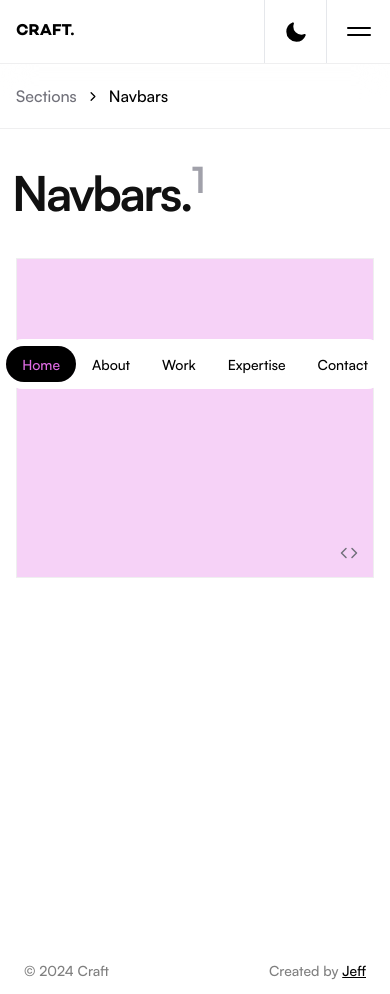
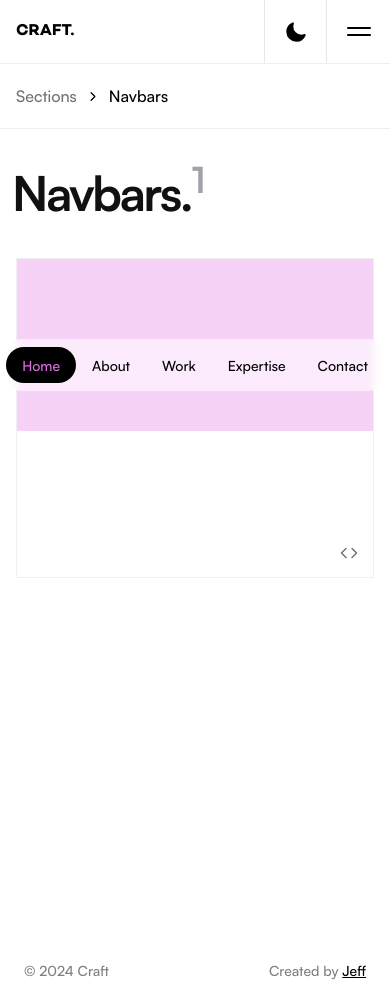
Before and after one commit to Jeff-Maina/craft, a Next.js app: page /sections/navbars in a window 390 px wide. Built offline with nearby package versions, Linux system fonts and the light colour scheme.

Commit message:
Finish navbar 001

```diff
--- a/src/app/(pages)/elements/ElementLayout.tsx
+++ b/src/app/(pages)/elements/ElementLayout.tsx
@@ -28,7 +28,7 @@ const ElementLayout: FC<ButtonProps> = ({ children, codeBlock, className }) => {
 
   return (
     <article
-      className={`w-full h-80 md:h-auto max-h-[34rem] md:aspect-square  flex flex-col justify-between pt-4 ${className} font-satoshi-medium group/card relative border border-zinc-200/60 md:border-zinc-200 hover:lg:border-zinc-300 transition-all duration-200`}
+      className={`w-full min-h-80 md:h-auto max-h-[34rem] md:aspect-square  flex flex-col justify-between pt-4 ${className} font-satoshi-medium group/card relative border border-zinc-200/60 md:border-zinc-200 hover:lg:border-zinc-300 transition-all duration-200`}
     >
       <div className=" w-full h-full flex items-center justify-center">
         {children}
--- /dev/null
+++ b/src/app/(pages)/elements/buttons/(examples)/button_011/codeblock.tsx
@@ -0,0 +1,7 @@
+const javascript: string = ``;
+const typescript: string = ``;
+
+export const codeblock = {
+  javascript,
+  typescript,
+};
--- a/src/app/(pages)/elements/buttons/ButtonsList.tsx
+++ b/src/app/(pages)/elements/buttons/ButtonsList.tsx
@@ -7,6 +7,7 @@ import Button005 from "./(examples)/button_005/button_005";
 import Button007 from "./(examples)/button_007/button_007";
 import Button008 from "./(examples)/button_008/button_008";
 import Button009 from "./(examples)/button_009/button_009";
+import Button011 from "./(examples)/button_011/button_011";
 
 type Button = JSX.Element;
 
@@ -20,4 +21,5 @@ export const ButtonsList: Array<Button> = [
   <Button007 />,
   <Button008 />,
   <Button009 />,
+  <Button011 />,
 ];
--- /dev/null
+++ b/src/app/(pages)/sections/navbars/(examples)/navbar_001/data.tsx
@@ -0,0 +1,116 @@
+import {
+  Cherry,
+  GraduationCap,
+  Heart,
+  LineChart,
+  Microscope,
+  Music,
+  Palette,
+  Pill,
+} from "lucide-react";
+
+import { ReactNode } from "react";
+
+interface links {
+  link: string;
+  color: string;
+  label: string;
+  hasDropdown: boolean;
+}
+
+export const Links: Array<links> = [
+  {
+    link: "Home",
+    color: "298, 70%, 66%",
+    label: "Home",
+    hasDropdown: false,
+  },
+  {
+    link: "About",
+    color: "38, 100%, 60%",
+    label: "About",
+    hasDropdown: false,
+  },
+  {
+    link: "Work",
+    // color: "204, 88%, 71%",
+    color: "102, 48%, 49%",
+    label: "Work",
+    hasDropdown: true,
+  },
+  {
+    link: "Expertise",
+    color: "337, 100%, 50%",
+    label: "Expertise",
+    hasDropdown: false,
+  },
+  {
+    link: "Contact",
+    color: "54, 100%, 56%",
+    label: "Contact",
+    hasDropdown: false,
+  },
+];
+interface NavLinkItem {
+  label: string;
+  icon: ReactNode;
+  bg: string;
+  border: string;
+}
+
+export const whatWeDo: Array<NavLinkItem> = [
+  {
+    label: "Design",
+    icon: <Palette size={16} className="stroke-[#3468c0]" />,
+    bg: "#d0e1ff",
+    border: "#3468c0",
+  },
+  {
+    label: "Research",
+    icon: <Microscope size={16} className="stroke-[#416D19]" />,
+    bg: "#e0f7cb",
+    border: "#416D19",
+  },
+  {
+    label: "Non profit",
+    icon: <Heart size={16} className="stroke-[#D04848]" />,
+    bg: "#fddcdc",
+    border: "#D04848",
+  },
+  {
+    label: "Strategy",
+    icon: <LineChart size={16} className="stroke-[#40A2E3]" />,
+    bg: "#d4edfd",
+    border: "#40A2E3",
+  },
+];
+export const industries: Array<NavLinkItem> = [
+  {
+    label: "Music",
+    icon: <Music size={16} className="stroke-[#FFB000]" />,
+    bg: "#faf1dd",
+    // bg: "41, 100%, 50%",
+    border: "#FFB000",
+  },
+  {
+    label: "Nutrition",
+    icon: <Cherry size={16} className="stroke-[#FF4B91]" />,
+    bg: "#fcdae7",
+    // bg: "337, 100%, 65%",
+    border: "#FF4B91",
+  },
+  {
+    label: "Education",
+    icon: <GraduationCap size={16} className="stroke-[#0B60B0]" />,
+    bg: "#e0edfa",
+    // bg: "209, 88%, 37%",
+    border: "#0B60B0",
+  },
+  {
+    label: "Medicine",
+    icon: <Pill size={16} className="stroke-[#836FFF]" />,
+    bg: "#e8e5fd",
+    // bg: "248, 100%, 72%",
+    border: "#836FFF",
+  },
+];
--- a/src/app/(pages)/sections/navbars/(examples)/navbar_001/navbar_001.tsx
+++ b/src/app/(pages)/sections/navbars/(examples)/navbar_001/navbar_001.tsx
@@ -1,113 +1,135 @@
 "use client";
 
+import { useState, FC, ReactNode } from "react";
+import { motion } from "framer-motion";
+
+// Component imports
 import ElementLayout from "@/app/(pages)/elements/ElementLayout";
 import { codeblock } from "./codeblock";
-import { useState } from "react";
-import { motion } from "framer-motion";
+import Magnetic from "@/components/ui/MagneticButton";
+import { industries, whatWeDo, Links } from "./data";
 
-interface links {
-  link: string;
-  color: string;
+// Animation variants
+const dropdownVariants = {
+  initial: { height: 0 },
+  active: {
+    height: "auto",
+    transition: {
+      height: {
+        type: "spring",
+        bounce: 0.3,
+        duration: 0.4,
+      },
+    },
+  },
+  inactive: {
+    height: 0,
+    transition: {
+      height: {
+        type: "spring",
+        bounce: 0,
+        duration: 0.4,
+      },
+    },
+  },
+};
+
+// Types;
+type link = {
   label: string;
-  hasDropdown: boolean;
+  icon: ReactNode;
+  bg: string;
+  border: string;
+};
+
+interface dropdownitem {
+  link: link;
+  index: number;
+  closeDropDown: () => void;
 }
 
-const Links: Array<links> = [
-  {
-    link: "Home",
-    color: "298, 70%, 66%",
-    label: "Home",
-    hasDropdown: false,
-  },
-  {
-    link: "About",
-    color: "38, 100%, 60%",
-    label: "About",
-    hasDropdown: false,
-  },
-  {
-    link: "Work",
-    // color: "204, 88%, 71%",
-    color: "102, 48%, 49%",
-    label: "Work",
-    hasDropdown: true,
-  },
-  {
-    link: "Expertise",
-    color: "337, 100%, 50%",
-    label: "Expertise",
-    hasDropdown: false,
-  },
-  {
-    link: "Contact",
-    color: "54, 100%, 56%",
-    label: "Contact",
-    hasDropdown: false,
-  },
-];
+interface dropdown {
+  isDropDownActive: boolean;
+  closeDropDown: () => void;
+}
 
-const Navbar001 = () => {
-  const [activeColor, setActiveColor] = useState<String>(Links[0].color);
-  const [hoverTabIndex, setHoverTabIndex] = useState<Number>(0);
-  const [activeTabIndex, setActiveTabIndex] = useState<Number>(0);
-  const [isDropDownActive, setIsDropDownActive] = useState(false);
-  const [hoveredDropdown, setHoveredDropdown] = useState<Number>(0);
+interface tab {
+  activeColor: String;
+}
 
-  const handleTabs = (color: String, index: Number, hasDropdown: boolean) => {
-    const newIndex = hasDropdown === true ? activeTabIndex : index;
-    setActiveColor(color);
-    setActiveTabIndex(newIndex);
-    setIsDropDownActive(hasDropdown);
-    if (!hasDropdown) return;
-    setHoveredDropdown(index);
-    console.log(hoveredDropdown);
+interface navlink {
+  toggleDropDown: (status: boolean) => void;
+  isDropDownActive: boolean;
+  updateColor: (color: String) => void;
+  activeColor: String;
+}
+
+// Mini components
+const DropdownItem: FC<dropdownitem> = ({ link, index, closeDropDown }) => {
+  return (
+    <Magnetic>
+      <motion.li
+        key={index}
+        initial={{
+          backgroundColor: "#fff",
+          borderColor: "#fff",
+        }}
+        onClick={closeDropDown}
+        whileHover={{
+          backgroundColor: link.bg,
+          borderColor: link.border,
+          color: link.border,
+        }}
+        className={`flex items-center py-[10px]  p-3 w-full gap-3 text-zinc-500 rounded-[0.7rem] text-base border border-white cursor-pointer hover:font-medium`}
+      >
+        {link.icon}
+        {link.label}
+      </motion.li>
+    </Magnetic>
+  );
 };
 
+const DropDown: FC<dropdown> = ({ isDropDownActive, closeDropDown }) => {
   return (
-    <ElementLayout codeBlock={codeblock} className="!pt-0">
-      <div
-        style={{
-          backgroundColor: `hsl(${activeColor},30%)`,
-        }}
-        onClick={() => {
-          setIsDropDownActive(false);
-        }}
-        className="w-full h-full flex items-start justify-center transition-all duration-200 pt-20"
+    <motion.div
+      variants={dropdownVariants}
+      initial="initial"
+      animate={isDropDownActive ? "active" : "inactive"}
+      className="w-full rounded-b-3xl relative overflow-hidden grid grid-cols-2"
     >
-        <nav
-          className={`relative bg-white rounded-[2rem] ${
-            isDropDownActive ? "shadow" : "shadow-none"
-          } transition-all duration-300`}
-        >
-          <ul
-            onMouseLeave={() => {
-              const newIndex = !isDropDownActive
-                ? activeTabIndex
-                : hoveredDropdown;
-              console.log(newIndex, hoveredDropdown);
-              setHoverTabIndex(newIndex);
-            }}
-            className="flex items-center rounded-full bg-white p-[7px] relative z-10"
-          >
-            {Links.map((link, index) => {
-              const isTabActive = index === activeTabIndex;
+      <div className="w-full h-full flex flex-col items-center pb-5 pt-5 gap-4">
+        <h1 className="text-xl tracking-tight">What we do</h1>
+        <ul className="w-[70%] flex flex-col gap-1">
+          {whatWeDo.map((link, index) => (
+            <DropdownItem
+              key={index}
+              link={link}
+              index={index}
+              closeDropDown={closeDropDown}
+            />
+          ))}
+        </ul>
+      </div>
+      <div className="w-full h-full flex flex-col items-center  pt-5 pb-5 gap-4">
+        <h1 className="text-xl tracking-tight">Industries</h1>
+        <ul className="w-[70%] flex flex-col gap-1">
+          {industries.map((link, index) => (
+            <DropdownItem
+              key={index}
+              link={link}
+              index={index}
+              closeDropDown={closeDropDown}
+            />
+          ))}
+        </ul>
+      </div>
+    </motion.div>
+  );
+};
 
+const GhostTab: FC<tab> = ({ activeColor }) => {
   return (
-                <li
-                  onClick={(e) => {
-                    e.stopPropagation();
-                    handleTabs(link.color, index, link.hasDropdown);
-                  }}
-                  onMouseEnter={() => {
-                    setHoverTabIndex(index);
-                  }}
-                  key={index}
-                  style={{
-                    color: isTabActive ? `hsl(${link.color})` : "#000",
-                  }}
-                  className="p-[6px] px-4 cursor-pointer relative transition-colors duration-200"
-                >
-                  {index === hoverTabIndex && (
+    <Magnetic>
       <motion.div
         layoutId="ghostIndicator"
         transition={{
@@ -120,8 +142,13 @@ const Navbar001 = () => {
         }}
         className="absolute inset-0 w-full h-full rounded-full"
       ></motion.div>
-                  )}
-                  {index === activeTabIndex && (
+    </Magnetic>
+  );
+};
+
+const IndicatorTab: FC = () => {
+  return (
+    <Magnetic>
       <motion.div
         layoutId="tabIndicator"
         transition={{
@@ -131,7 +158,64 @@ const Navbar001 = () => {
         }}
         className="absolute inset-0 bg-black w-full h-full rounded-full z-[5]"
       ></motion.div>
-                  )}
+    </Magnetic>
+  );
+};
+
+const NavLinks: FC<navlink> = ({
+  updateColor,
+  isDropDownActive,
+  toggleDropDown,
+  activeColor,
+}) => {
+
+  const [hoverTabIndex, setHoverTabIndex] = useState<Number>(0);
+  const [activeTabIndex, setActiveTabIndex] = useState<Number>(0);
+  const [lastHoveredItem, setlastHoveredItem] = useState<Number>(0);
+
+  // handles the tabIndicator movement;
+  const handleTabs = (color: String, index: Number, hasDropdown: boolean) => {
+    const newIndex = hasDropdown === true ? activeTabIndex : index;
+    updateColor(color);
+    setActiveTabIndex(newIndex);
+    toggleDropDown(hasDropdown);
+
+    if (!hasDropdown) return;
+    setlastHoveredItem(index);
+
+    if (isDropDownActive) {
+      toggleDropDown(!isDropDownActive);
+    }
+  };
+
+  // resets ghost tabs position when user hovers out of the dropdown;
+  const resetTabPosition = () => {
+    const newIndex = !isDropDownActive ? activeTabIndex : lastHoveredItem;
+    setHoverTabIndex(newIndex);
+  };
+
+  return (
+    <ul
+      onMouseLeave={resetTabPosition}
+      className={`flex items-center rounded-full p-2 relative z-1`}
+    >
+      {Links.map((link, index) => {
+        const isTabActive = index === activeTabIndex;
+        return (
+          <li
+            onClick={(e) => {
+              e.stopPropagation();
+              handleTabs(link.color, index, link.hasDropdown);
+            }}
+            onMouseEnter={() => setHoverTabIndex(index)}
+            key={index}
+            style={{
+              color: isTabActive ? `hsl(${link.color})` : "#000",
+            }}
+            className="p-[6px] px-4 cursor-pointer relative transition-colors duration-200"
+          >
+            {index === hoverTabIndex && <GhostTab activeColor={activeColor} />}
+            {index === activeTabIndex && <IndicatorTab />}
             <span className="relative z-10 leading-0 text-sm">
               {link.label}
             </span>
@@ -139,22 +223,47 @@ const Navbar001 = () => {
         );
       })}
     </ul>
-          <motion.div
-            initial={{
-              height: 0,
+  );
+};
+
+const Navbar001 = () => {
+  const [activeColor, setActiveColor] = useState<String>(Links[0].color);
+  const [isDropDownActive, setIsDropDownActive] = useState(false);
+
+  // FUNCTIONS;
+  const updateColor = (color: String) => setActiveColor(color);
+  const toggleDropDown = (status: boolean) => setIsDropDownActive(status);
+  const closeDropDown = () => setIsDropDownActive(false);
+
+  return (
+    <ElementLayout codeBlock={codeblock} className="!pt-0">
+      <div
+        style={{
+          backgroundColor: `hsl(${activeColor},30%)`,
         }}
-            animate={{
-              height: isDropDownActive ? 200 : 0,
+        onClick={() => {
+          setIsDropDownActive(false);
         }}
-            transition={{
-              height: {
-                type: "spring",
-                bounce: isDropDownActive ? 0.2 : 0,
-                duration: 0.4,
-              },
+        className="w-full h-full flex items-start justify-center transition-all duration-200 pt-20 pb-10 lg:pb-0"
+      >
+        <nav
+          className={`relative backdrop-blur-sm transition-all duration-300 rounded-t-3xl rounded-b-3xl  ${
+            isDropDownActive ? "shadow bg-white" : "shadow-none bg-[#ffffff8f]"
+          }`}
+          onClick={(e) => {
+            e.stopPropagation();
           }}
-            className="w-full rounded-3xl relative overflow-hidden"
-          ></motion.div>
+        >
+          <NavLinks
+            updateColor={updateColor}
+            toggleDropDown={toggleDropDown}
+            isDropDownActive={isDropDownActive}
+            activeColor={activeColor}
+          />
+          <DropDown
+            isDropDownActive={isDropDownActive}
+            closeDropDown={closeDropDown}
+          />
         </nav>
       </div>
     </ElementLayout>
--- /dev/null
+++ b/src/components/ui/MagneticButton.tsx
@@ -0,0 +1,51 @@
+import { gsap } from "gsap";
+import React, { FC, useRef, ReactNode, useEffect } from "react";
+
+interface MagnetProps {
+  children: ReactNode;
+}
+
+const Magnetic: FC<MagnetProps> = ({ children }) => {
+  const magnetRef = useRef<HTMLDivElement>(null);
+
+  useEffect(() => {
+    const magnet = magnetRef.current;
+
+    if (!magnet) return;
+
+    const xTo = gsap.quickTo(magnetRef.current, "x", {
+      duration: 1,
+      ease: "elastic.out(1,0.3)",
+    });
+    const yTo = gsap.quickTo(magnetRef.current, "y", {
+      duration: 1,
+      ease: "elastic.out(1,0.3)",
+    });
+
+    const handleMouseMove = (e: MouseEvent) => {
+      const { clientX, clientY } = e;
+      const { top, left, height, width } = magnet.getBoundingClientRect();
+      const x = clientX - (left + width / 2);
+      const y = clientY - (top + height / 2);
+      xTo(x * 0.1);
+      yTo(y * 0);
+    };
+
+    const handleMouseLeave = () => {
+      xTo(0);
+      yTo(0);
+    };
+
+    magnet.addEventListener("mousemove", handleMouseMove);
+    magnet.addEventListener("mouseleave", handleMouseLeave);
+
+    return () => {
+      magnet.removeEventListener("mousemove", handleMouseMove);
+      magnet.removeEventListener("mouseleave", handleMouseLeave);
+    };
+  }, []);
+
+  return React.cloneElement(children as React.ReactElement, { ref: magnetRef });
+};
+
+export default Magnetic;
```
Also changed, not shown: src/app/(pages)/elements/buttons/(examples)/button_011/button_011.tsx (added, +36 -0 lines). Lines whose indentation alone changed are shown as unchanged.
